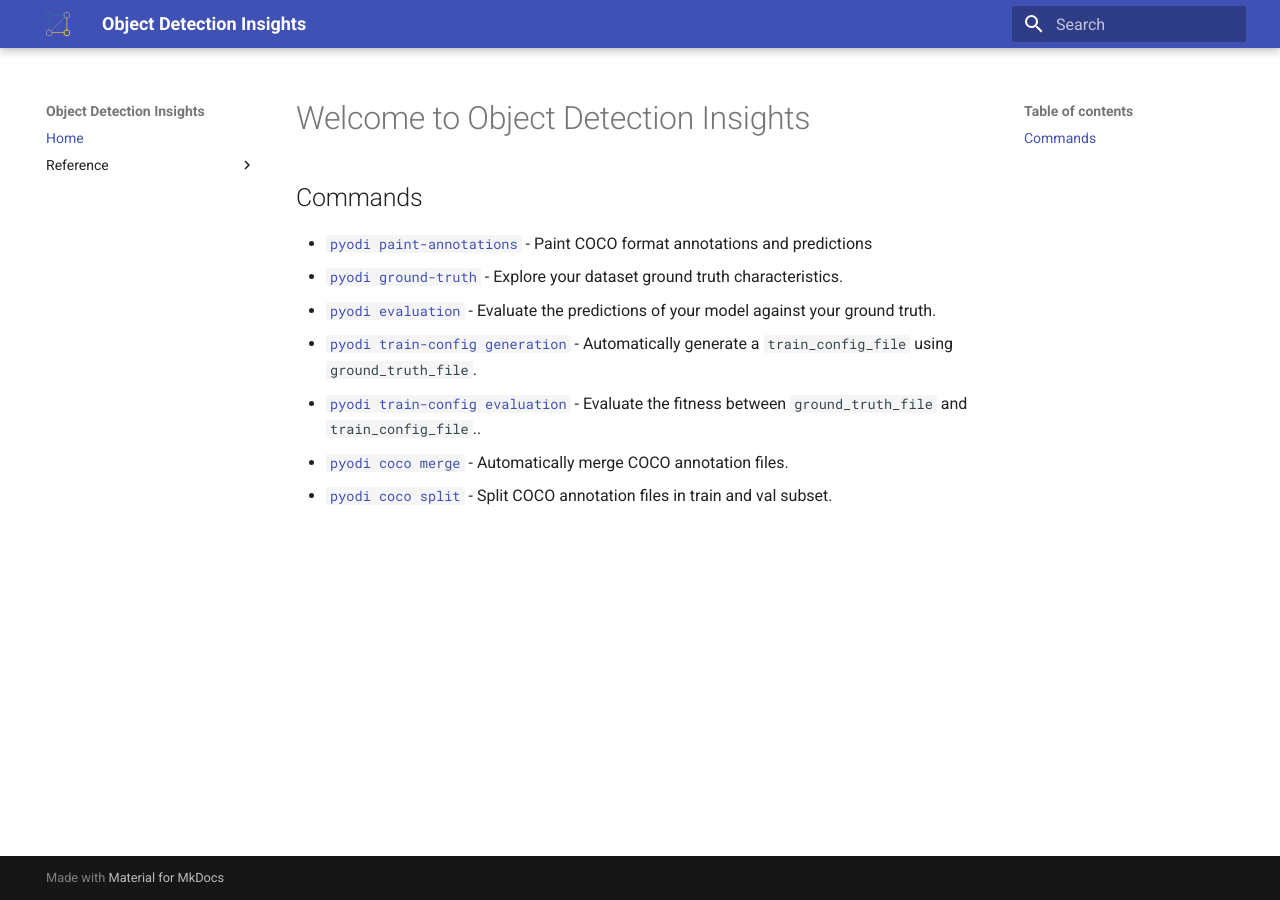
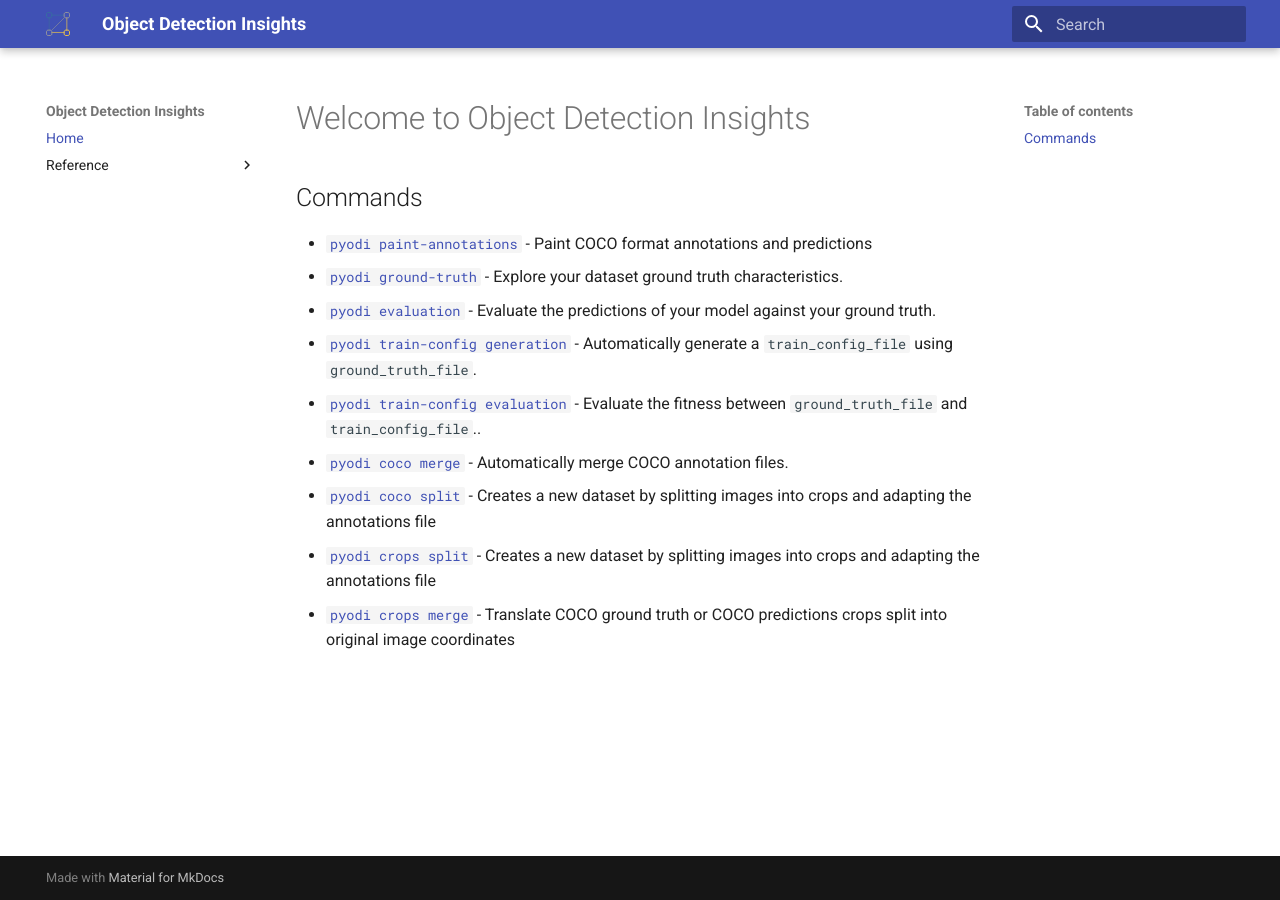
Before and after one commit to Gradiant/pyodi, an MkDocs documentation site: the page built from docs/index.md, in a window 1280 px wide. Built offline with MkDocs 1.6.1 and Material for MkDocs 9.7.7, drawn with Linux system fonts in a browser that asks for light colours.

Commit message:
Update index with crops info

```diff
--- a/docs/index.md
+++ b/docs/index.md
@@ -8,4 +8,6 @@
 * [`pyodi train-config generation`](reference/apps/train-config-generation.md) - Automatically generate a `train_config_file` using `ground_truth_file`.
 * [`pyodi train-config evaluation`](reference/apps/train-config-evaluation.md) - Evaluate the fitness between `ground_truth_file` and `train_config_file`..
 * [`pyodi coco merge`](reference/apps/coco-merge.md) - Automatically merge COCO annotation files.
-* [`pyodi coco split`](reference/apps/coco-split.md) - Split COCO annotation files in train and val subset.
+* [`pyodi coco split`](reference/apps/coco-split.md) - Creates a new dataset by splitting images into crops and adapting the annotations file
+* [`pyodi crops split`](reference/apps/crops-split.md) - Creates a new dataset by splitting images into crops and adapting the annotations file
+* [`pyodi crops merge`](reference/apps/crops-split.md) - Translate COCO ground truth or COCO predictions crops split into original image coordinates
```
Also changed, not shown: docs/reference/apps/crops-merge.md (added, +1 -0 lines), docs/reference/apps/crops-split.md (added, +1 -0 lines).
